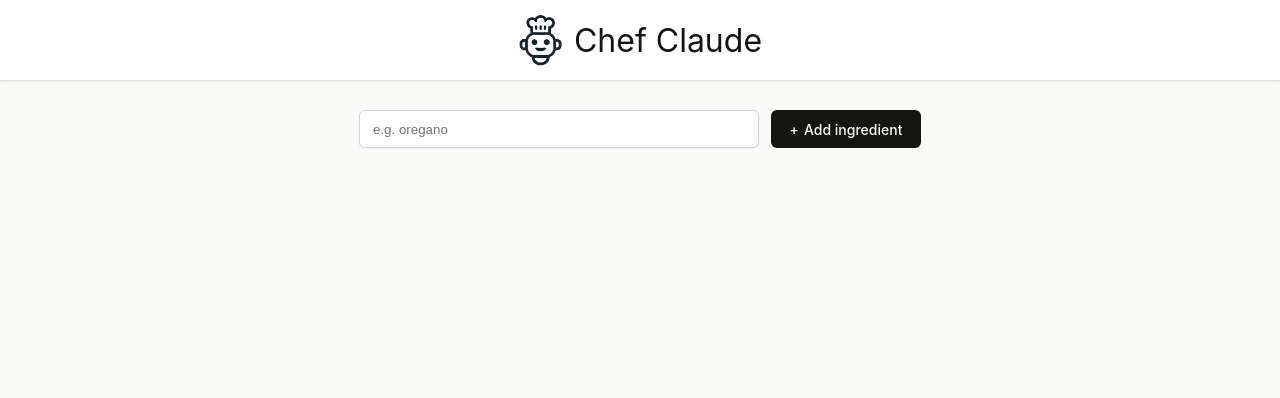
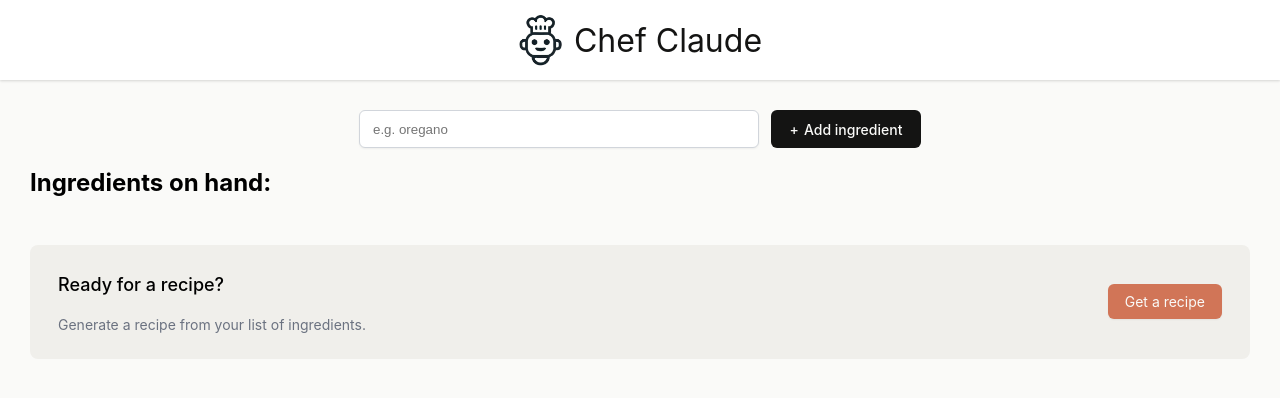
Before and after one commit to laporejero/chef-claude, a React (Vite) app: page / in a window 1280 px wide. Shown: the top 398 px of the page. Built offline with nearby package versions, Linux system fonts and the light colour scheme.

Commit message:
MainContent component and CSS update

```diff
--- a/src/components/MainContent.jsx
+++ b/src/components/MainContent.jsx
@@ -3,11 +3,11 @@ export default function Main() {
 
     const [ingredients, setIngredients] = React.useState([])
 
-    const ingredientsList = ingredients.map((ingredient) => (
+    const ingredientsListItems = ingredients.map((ingredient) => (
         <li key={ingredient}>{ingredient}</li>
     ))
 
-    function handleSubmit(formData) {
+    function addIngredient(formData) {
         const newIngredient = formData.get("ingredient")
         setIngredients(prevIngredients => [...prevIngredients, newIngredient])
     }
@@ -15,7 +15,7 @@ export default function Main() {
     return (
         <main>
             <form
-                action={handleSubmit}
+                action={addIngredient}
                 className="add-ingredient-form"
             >
                 <input
@@ -26,9 +26,17 @@ export default function Main() {
                     />
                 <button>Add ingredient</button>
             </form>
-            <ul>
-                {ingredientsList}
-            </ul>
+            <section>
+                <h2>Ingredients on hand:</h2>
+                <ul className="ingredients-list" aria-live="polite">{ingredientsListItems}</ul>
+                <div className="get-recipe-container">
+                    <div>
+                        <h3>Ready for a recipe?</h3>
+                        <p>Generate a recipe from your list of ingredients.</p>
+                    </div>
+                    <button>Get a recipe</button>
+                </div>
+            </section>
         </main>
     )
 }
--- a/src/index.css
+++ b/src/index.css
@@ -66,3 +66,46 @@ main {
     content: "+";
     margin-right: 5px;
 }
+
+/* ------- SECTION ------- */
+ul.ingredients-list {
+    margin-bottom: 48px;
+}
+
+ul.ingredients-list > li {
+    color: #475467;
+    line-height: 28px;
+}
+
+.get-recipe-container {
+    display: flex;
+    justify-content: space-between;
+    align-items: center;
+    border-radius: 8px;
+    background: #F0EFEB;
+    padding: 10px 28px;
+}
+
+.get-recipe-container h3 {
+    font-size: 1.125rem;
+    font-weight: 500;
+    line-height: 24px;
+}
+
+.get-recipe-container p {
+    color: #6B7280;
+    font-size: 0.875rem;
+    line-height: 20px;
+}
+
+.get-recipe-container button {
+    border: none;
+    border-radius: 6px;
+    background: #D17557;
+    box-shadow: 0px 1px 2px 0px rgba(0, 0, 0, 0.05);
+    color: #FAFAF8;
+    padding: 9px 17px;
+    font-family: Inter, sans-serif;
+    font-size: 0.875rem;
+    cursor: pointer;
+}
```
